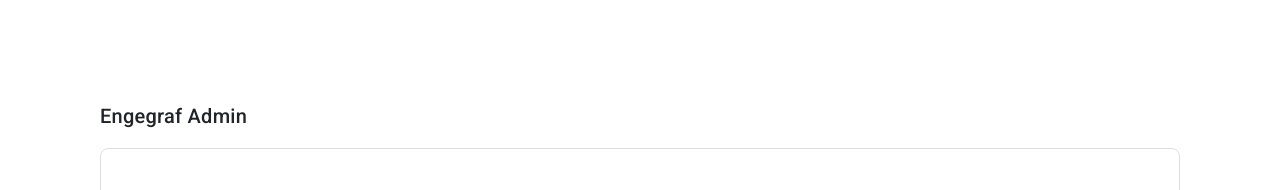
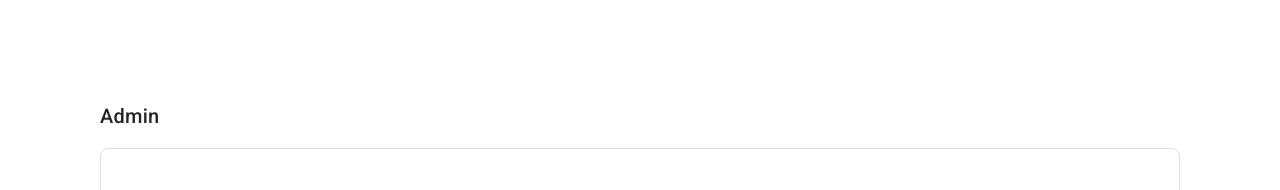
Before and after one commit to LucasSampaio98/admin-file-automation, an Angular app: page /login in a window 1280 px wide. Shown: the top 190 px of the page. Built offline with nearby package versions, Linux system fonts and the light colour scheme.

Commit message:
Update login.component.html

```diff
--- a/src/app/features/login/login.component.html
+++ b/src/app/features/login/login.component.html
@@ -1,5 +1,5 @@
 <div class="login-container">
-    <h2>Engegraf Admin</h2>
+    <h2>Admin</h2>
     <form (ngSubmit)="login()">
         <div class="form-group">
             <label for="username">Usuário</label>
```
